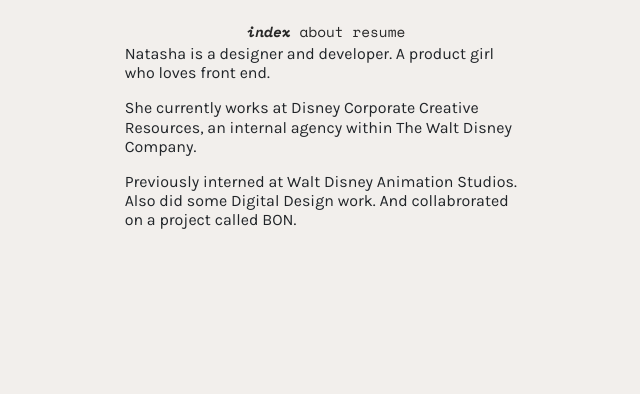
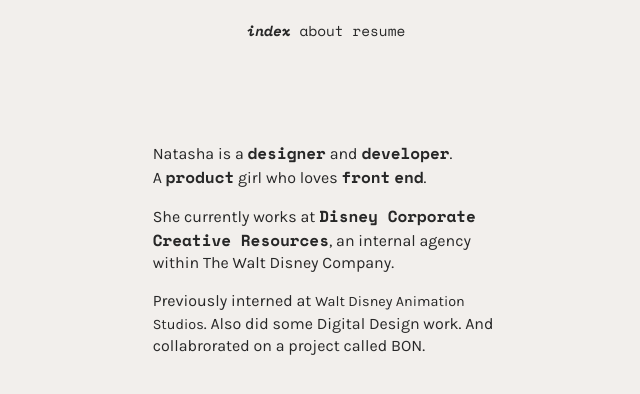
Before and after one commit to natashasupangkat/natashasupangkat.github.io, a Jekyll site: the page built from index.html, in a window 1280 px wide. Shown: the top 394 px of the page, without its empty margins (314-954 px from the left). Built offline with Jekyll 4.4.1, drawn with Linux system fonts in a browser that asks for light colours.

Commit message:
index.html updates

```diff
--- a/_sass/main.scss
+++ b/_sass/main.scss
@@ -1,4 +1,4 @@
-// world styles for all pages
+// styling for all pages
 
 //theme colors
 $beige: #F2EFEC;
@@ -6,9 +6,9 @@
 $white: #ffffff;
 
 $colors: (
-  beige: $beige,
-  white: $white,
-  dark: $dark,
+  "beige": $beige,
+  "white": $white,
+  "dark": $dark,
 );
 
 @each $key, $val in $colors {
@@ -23,7 +23,10 @@
 
 body, * {
     font-family: 'Karla', sans-serif;
+    line-height: 140%;
+    color: $dark;
     background-color: $beige;
+    box-sizing: border-box;
 }
 
 .karla {
@@ -42,6 +45,11 @@
     font-weight: 700;
 }
 
+span {
+    font-family: 'Space Mono', sans-serif;
+    letter-spacing: 0;
+}
+
 h1 {
     font-size: 1.0rem;
 }
@@ -49,8 +57,14 @@
 a {
     text-decoration: none;
     font-size: 0.9rem;
+    color: $dark;
 }
 
 .flex {
     display: flex;
 }
+
+main {
+    width: 85vw;
+    margin: 100px auto;
+}
--- a/index.html
+++ b/index.html
@@ -2,6 +2,25 @@
 title: Natasha Supangkat
 ---
 
+<main>
+    <div class="container-flex">
+        <div class="row h-100">
+            <div class="col-sm"></div>
+            <div class="mx-auto col-md">
+                <h1>
+                    <p>Natasha is a <span class="bold">designer</span> and <span class="bold">developer</span>. <br>A <span class="bold">product</span> girl who loves <span class="bold">front</span> <span class="bold">end</span>. </p>
+
+                    <p>She currently works at <span class="bold">Disney Corporate Creative Resources</span>, an internal agency within The Walt Disney Company.</p>
+
+                    <p>Previously interned at <a href="/_work/disney-animation">Walt Disney Animation Studios</a>. Also did some Digital Design work. And collabrorated on a project called BON.</p>
+                </h1>
+            </div>
+            <div class="col-sm"></div>
+        </div>
+    </div>
+</main>
+
+<!--
 <div class="container-fluid">
     <div class="row h-100">
         <div class="col-md">
@@ -22,3 +41,4 @@
     </div>
 
 </div>
+-->
```
Also changed, not shown: 3 other files.
